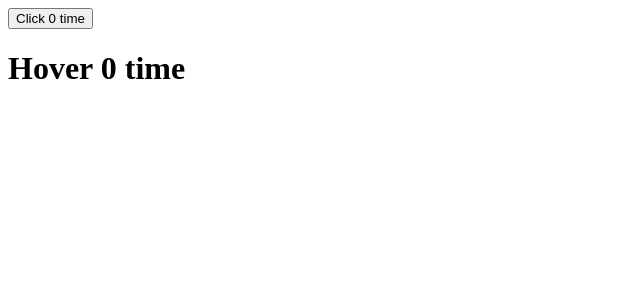
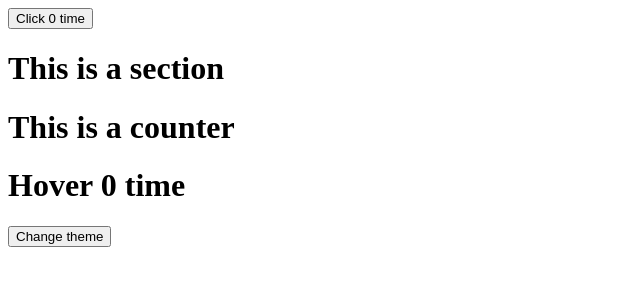
Before and after one commit to asadsanto10/react-basics, a React (Create React App) app: page / in a window 1280 px wide. Shown: the top 300 px of the page, without its empty margins (0-640 px from the left). Built offline with nearby package versions, Linux system fonts and the light colour scheme.

Commit message:
07-context-api

```diff
--- a/src/App.js
+++ b/src/App.js
@@ -1,25 +1,42 @@
+import React from 'react';
 import ClickCounter from './component/ClickCounter';
+import ThemeContext from './component/context/ThemeContext';
 import Counter from './component/Counter';
-import HoverCounter from './component/HoverCounter';
+import Section from './component/Section';
 
-function App() {
-  return (
-    <div className="App">
-      {/* <User islove={(islove) => (islove ? 'santo' : 'borsha')} />
+class App extends React.Component {
+  state = {
+    // eslint-disable-next-line react/no-unused-state
+    theme: 'light',
+    // eslint-disable-next-line react/no-unused-state
+    switchTheme: () => {
+      this.setState(({ theme }) => {
+        if (theme === 'dark') {
+          return {
+            theme: 'light',
+          };
+        }
+        return {
+          theme: 'dark',
+        };
+      });
+    },
+  };
 
-       */}
-      <Counter
-        render={(counter, incrementcounter) => (
-          <ClickCounter counter={counter} incrementcount={incrementcounter} />
-        )}
-      />
-      <Counter
-        render={(counter, incrementcounter) => (
-          <HoverCounter counter={counter} incrementcount={incrementcounter} />
-        )}
-      />
-    </div>
-  );
+  render() {
+    return (
+      <div className="App">
+        <Counter>
+          {(counter, incrementcounter) => (
+            <ClickCounter counter={counter} incrementcount={incrementcounter} />
+          )}
+        </Counter>
+        <ThemeContext.Provider value={this.state}>
+          <Section />
+        </ThemeContext.Provider>
+      </div>
+    );
+  }
 }
 
 export default App;
--- /dev/null
+++ b/src/component/Content.js
@@ -0,0 +1,58 @@
+// ? function system // redner function er baireo jeno context ta use kora jai se jonno useContext use kora hoy
+
+import React, { useContext } from 'react';
+import ThemeContext from './context/ThemeContext';
+import Counter from './Counter';
+import HoverCounter from './HoverCounter';
+
+const Content = () => {
+  const { theme, switchTheme } = useContext(ThemeContext);
+  return (
+    <div>
+      <h1>This is a counter</h1>
+      <Counter>
+        {(counter, incrementcounter) => (
+          <HoverCounter
+            theme={theme}
+            switchTheme={switchTheme}
+            counter={counter}
+            incrementcount={incrementcounter}
+          />
+        )}
+      </Counter>
+    </div>
+  );
+};
+
+export default Content;
+
+// ? class system // redner function er baireo jeno context ta use kora jai se jonno class system e evabe emplement korte hoy (Content.contextType = ThemeContext;)
+
+// import React from 'react';
+// import ThemeContext from './context/ThemeContext';
+// import Counter from './Counter';
+// import HoverCounter from './HoverCounter';
+
+// class Content extends React.Component {
+//   render() {
+//     const { theme, switchTheme } = this.context;
+//     return (
+//       <div>
+//         <h1>This is a counter</h1>
+//         <Counter>
+//           {(counter, incrementcounter) => (
+//             <HoverCounter
+//               theme={theme}
+//               switchTheme={switchTheme}
+//               counter={counter}
+//               incrementcount={incrementcounter}
+//             />
+//           )}
+//         </Counter>
+//       </div>
+//     );
+//   }
+// }
+
+// export default Content;
+// Content.contextType = ThemeContext;
--- a/src/component/Counter.js
+++ b/src/component/Counter.js
@@ -10,9 +10,9 @@ export default class Counter extends Component {
   };
 
   render() {
-    const { render } = this.props; // ? render charau children diye access kora jai
+    const { children } = this.props; // ? render charau children diye access kora jai
     const { count } = this.state;
 
-    return render(count, this.incrementCount);
+    return children(count, this.incrementCount);
   }
 }
--- a/src/component/HoverCounter.js
+++ b/src/component/HoverCounter.js
@@ -2,12 +2,22 @@ import React from 'react';
 
 class HoverCounter extends React.Component {
   render() {
-    const { counter, incrementcount } = this.props;
+    const { counter, incrementcount, theme, switchTheme } = this.props;
+    const style =
+      theme === 'dark'
+        ? {
+            backgroundColor: '#000',
+            color: '#fff',
+          }
+        : null;
     return (
       <div>
-        <h1 onMouseOver={incrementcount} onFocus={incrementcount}>
+        <h1 style={style} onMouseOver={incrementcount} onFocus={incrementcount}>
           Hover {counter} time
         </h1>
+        <button type="button" onClick={switchTheme}>
+          Change theme
+        </button>
       </div>
     );
   }
--- /dev/null
+++ b/src/component/Section.js
@@ -0,0 +1,13 @@
+import React from 'react';
+import Content from './Content';
+
+const Section = () => {
+  return (
+    <div>
+      <h1>This is a section</h1>
+      <Content />
+    </div>
+  );
+};
+
+export default Section;
--- a/src/component/User.js
+++ /dev/null
@@ -1,3 +0,0 @@
-const User = ({ islove }) => <h1>santo {islove(false)}</h1>;
-
-export default User;
--- /dev/null
+++ b/src/component/context/ThemeContext.js
@@ -0,0 +1,17 @@
+// *custom context
+
+// import createContext from '../lib/Context';
+
+// const ThemeContext = createContext({
+//   theme: 'light',
+// });
+
+// *react create contxt
+
+import React from 'react';
+
+const ThemeContext = React.createContext({
+  theme: 'light',
+});
+
+export default ThemeContext;
--- /dev/null
+++ b/src/component/lib/Context.js
@@ -0,0 +1,24 @@
+class Context {
+  constructor(value) {
+    this.value = value;
+  }
+
+  // provider
+  Provider = ({ children, value }) => {
+    this.value = value;
+    return children;
+  };
+
+  // consumer
+  Consumer = ({ children }) => children(this.value);
+}
+
+function createContext(value = null) {
+  const context = new Context(value);
+  return {
+    Provider: context.Provider,
+    Consumer: context.Consumer,
+  };
+}
+
+export default createContext;
```
Also changed, not shown: src/component/HOC/WithCounter.js (deleted, +0 -22 lines), 1 other file (tests, documents, lock files or other folders).
